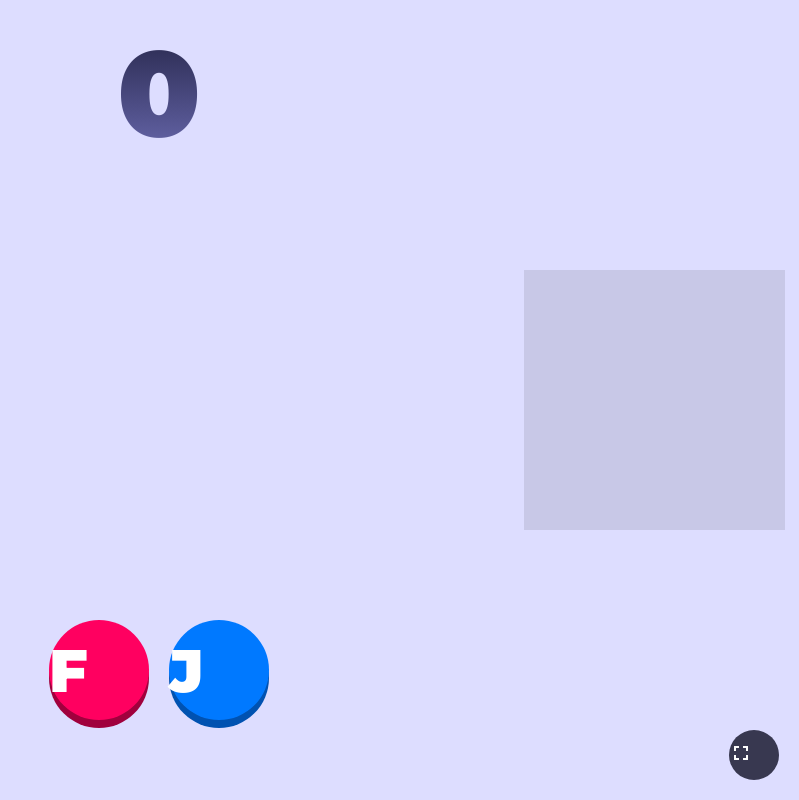
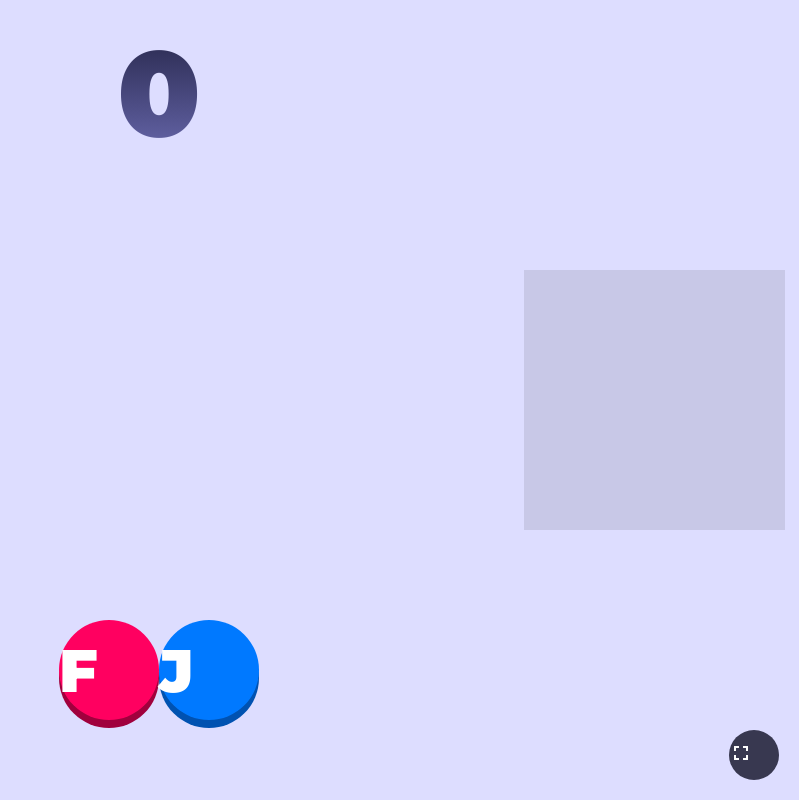
Before and after one commit to 9rotama/hoody-rhythm, a website built with Vite: page index.html in a window 1280 px wide. Shown: the whole page, without its empty margins (481-1280 px from the left). Built offline with nearby package versions, Linux system fonts and the light colour scheme.

Commit message:
クラス名等の再構成

```diff
--- a/index.html
+++ b/index.html
@@ -14,13 +14,10 @@
       <div id="countdown">
         <p id="countdown-text"></p>
       </div>
-      <div id="bottom-container">
-        <div class="is-flex-center" id="buttons"></div>
+      <div class="bottom-container is-flex-center" id="button-container">
       </div>
-      <div id="bottom-container">
-        <div class="is-flex-center">
-          <button id="retry-button">Retry?</button>
-        </div>
+      <div class="bottom-container is-flex-center" id="retry-button-container"></div>
+        <button id="retry-button">Retry?</button>
       </div>
       <button id="fullscreen-switch">
         <span class="material-icons"> fullscreen </span>
--- a/src/style.css
+++ b/src/style.css
@@ -147,7 +147,7 @@ button {
   border: none;
 }
 
-#bottom-container {
+.bottom-container {
   position: absolute;
   width: 100vw;
   bottom: 10vh;
--- a/src/ui.ts
+++ b/src/ui.ts
@@ -3,7 +3,7 @@ import { noteTypeKeyMaps } from "./const";
 import { judgeNote } from "./judge";
 
 const scoreText = document.getElementById("score-text");
-const buttons = document.getElementById("buttons");
+const buttonContainer = document.getElementById("button-container");
 const fullscreenSwitch = document.getElementById("fullscreen-switch");
 const retryButton = document.getElementById("retry-button");
 
@@ -46,8 +46,8 @@ export const initUi = () => {
     throw new Error("score elements not found");
   }
 
-  if (buttons) {
-    buttons.classList.add("is-hidden");
+  if (buttonContainer) {
+    buttonContainer.classList.add("is-hidden");
 
     noteTypeKeyMaps.forEach((e) => {
       const button = document.createElement("button");
@@ -58,7 +58,7 @@ export const initUi = () => {
         charaSwing(e.key);
         judgeNote(e.key);
       });
-      buttons.appendChild(button);
+      buttonContainer.appendChild(button);
     });
   } else {
     throw new Error("button elements not found");
@@ -87,9 +87,9 @@ export const makeAppearUi = () => {
     throw new Error("score elements not found");
   }
 
-  if (buttons) {
-    buttons.classList.remove("is-hidden");
-    buttons.classList.add("ui-up");
+  if (buttonContainer) {
+    buttonContainer.classList.remove("is-hidden");
+    buttonContainer.classList.add("ui-up");
   } else {
     throw new Error("button elements not found");
   }
```
